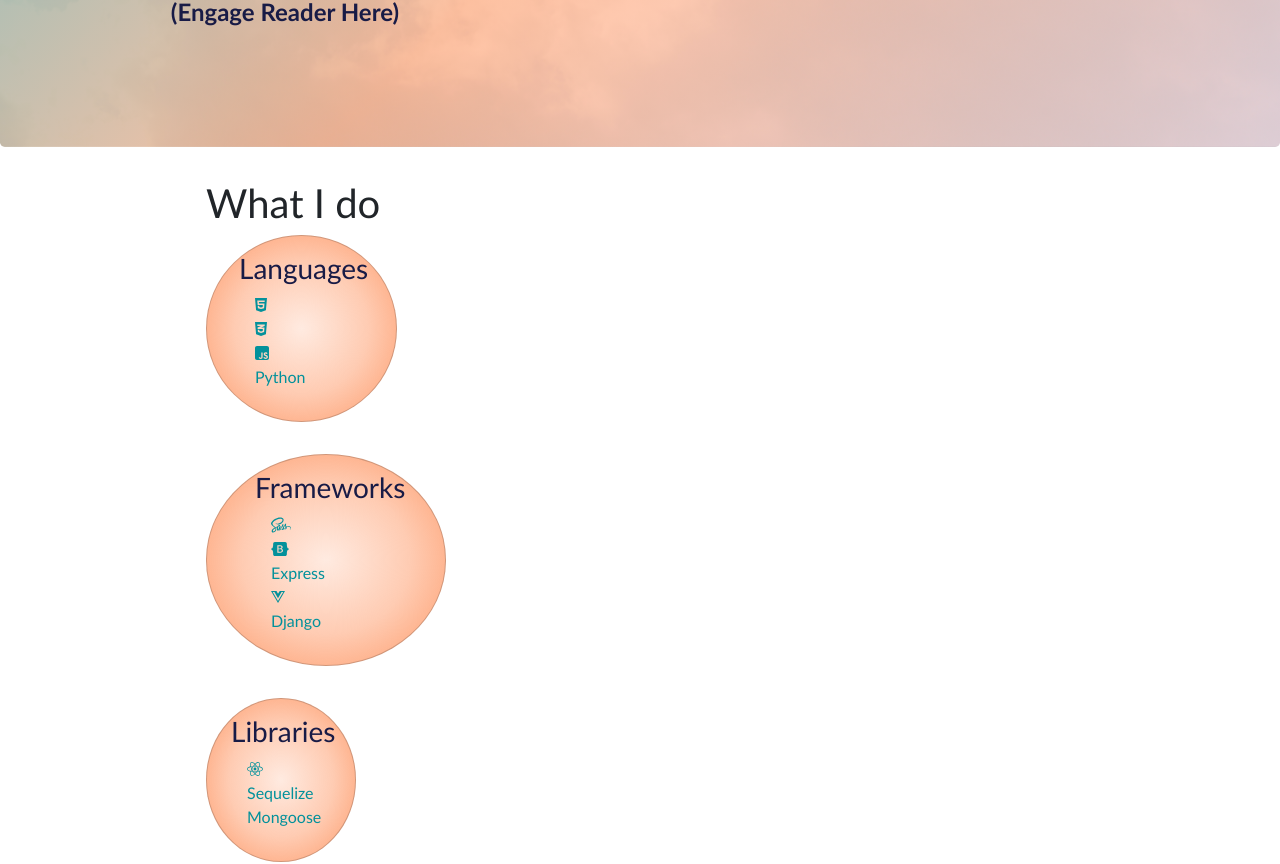
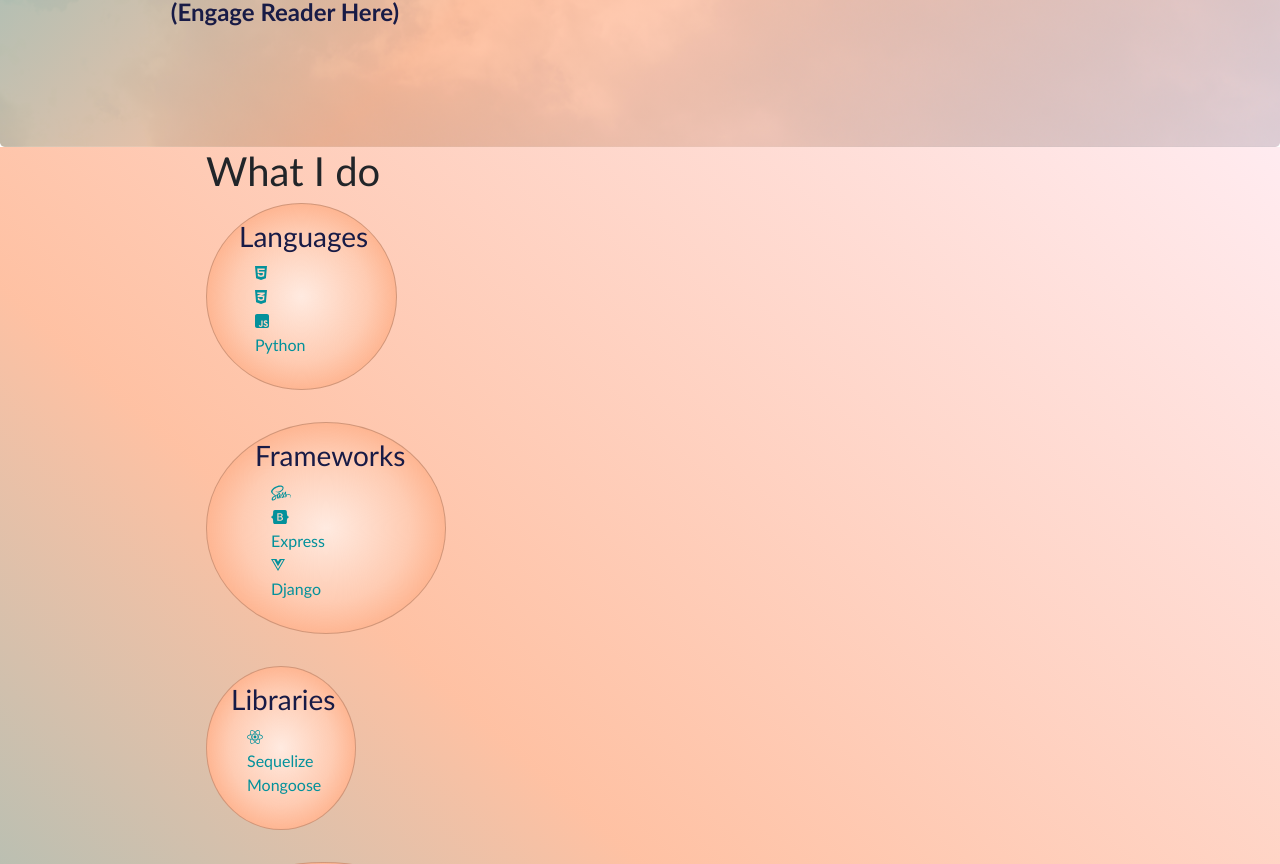
Before and after one commit to Job85/portfolio-site, a React (Create React App) app: page / in a window 1280 px wide. Shown: the part 490-1354 px from the top of the page. Built offline with nearby package versions, Linux system fonts and the light colour scheme.

Commit message:
added gradient to background of page

```diff
--- a/src/components/Hero.jsx
+++ b/src/components/Hero.jsx
@@ -12,7 +12,7 @@
                 {/* <NavBar /> */}
                 <Home />
             </div>
-            <div>
+            <div className="page">
                 <About />
                 <Projects />
             </div>
--- a/src/scss/components/_hero.scss
+++ b/src/scss/components/_hero.scss
@@ -5,7 +5,6 @@
             rgba(3, 145, 155, .6) 100%),
         url('../../assets/clouds.jpg');
     padding: 2rem 1rem;
-    margin-bottom: 2rem;
     border-radius: .3rem;
     background-position: center;
     background-repeat: no-repeat;
@@ -13,3 +12,10 @@
     position: relative;
     z-index: 0;
 }
+
+.page {
+    background: linear-gradient(222deg,
+            rgba(255, 222, 230, .6) 0%,
+            rgba(254, 152, 102, .6) 50%,
+            rgba(3, 145, 155, .6) 100%);
+}
```
